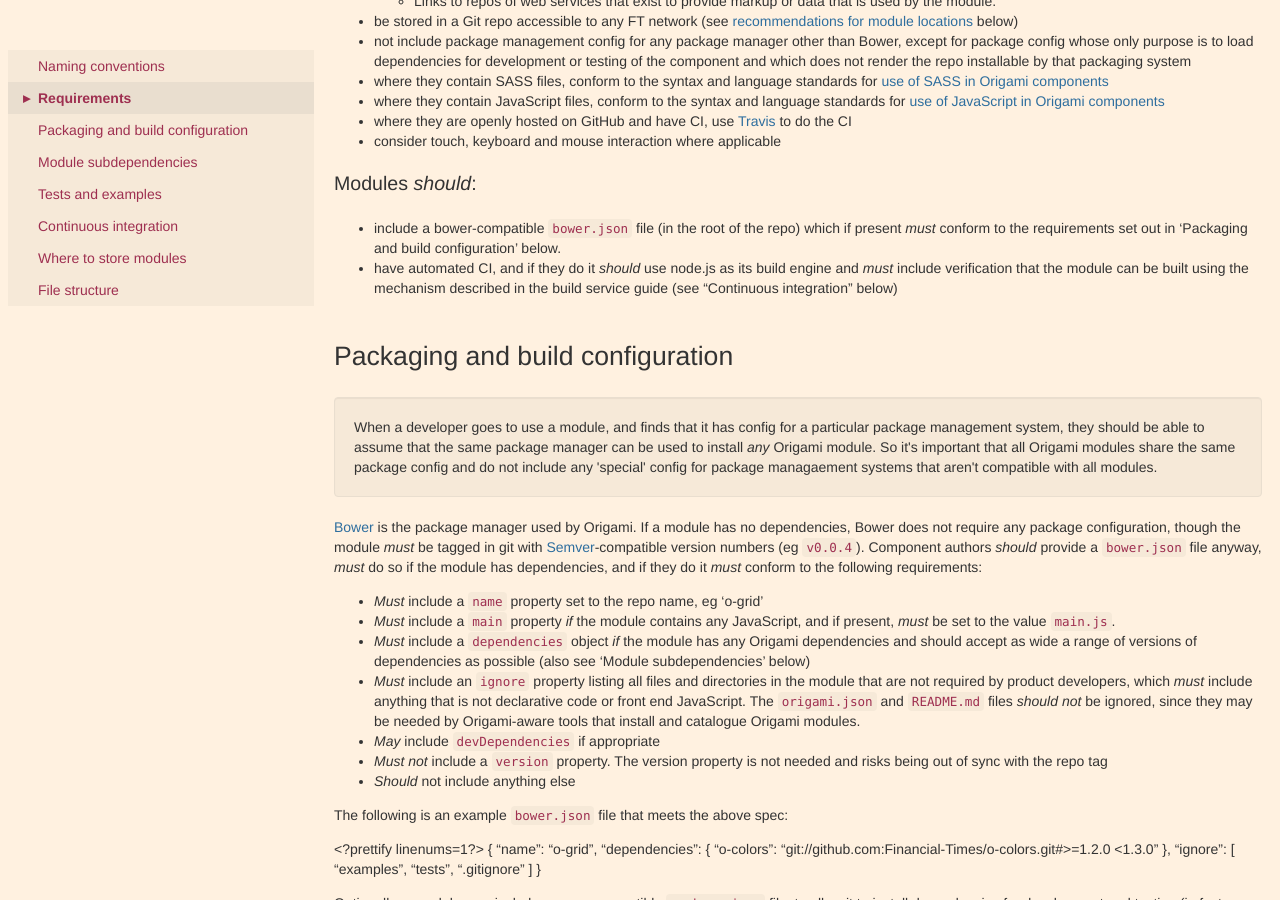
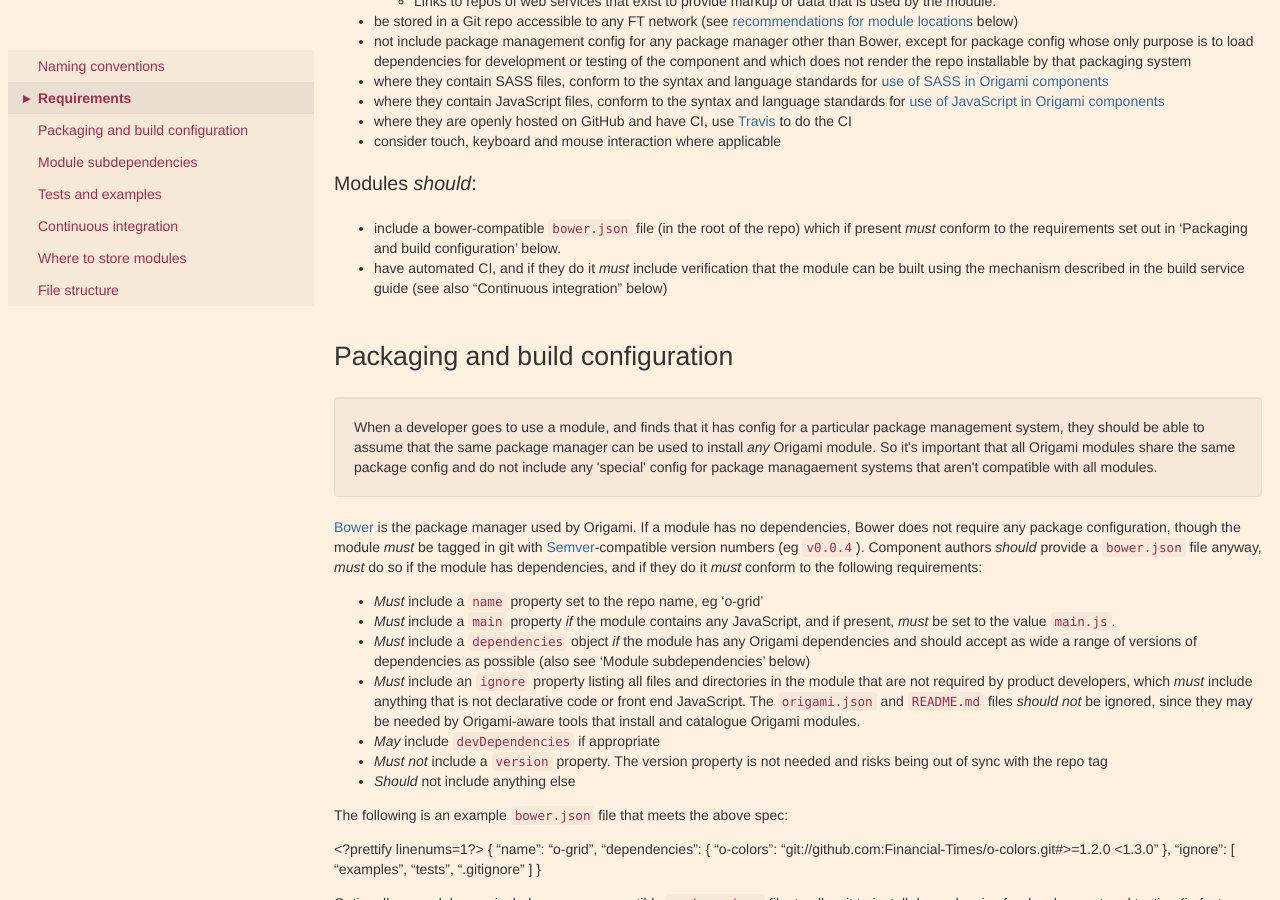
Before and after one commit to Financial-Times/ft-origami, a Jekyll site: the page built from docs/component-spec/modules.md, in a window 1280 px wide and 900 px high, scrolled down 1277 px. Built offline with Jekyll 4.4.1, drawn with Linux system fonts in a browser that asks for light colours; some of the changed text lies outside the part shown.

Commit message:
Update language

```diff
--- a/docs/component-spec/modules.md
+++ b/docs/component-spec/modules.md
@@ -55,7 +55,7 @@ The following requirements apply to creating a Origami-compatible module compone
 ### Modules *should*:
 
 * include a bower-compatible `bower.json` file (in the root of the repo) which if present *must* conform to the requirements set out in 'Packaging and build configuration' below.
-* have automated CI, and if they do it *should* use node.js as its build engine and *must* include verification that the module can be built using the mechanism described in the build service guide (see "Continuous integration" below)
+* have automated CI, and if they do it *must* include verification that the module can be built using the mechanism described in the build service guide (see also "Continuous integration" below)
 
 
 ## Packaging and build configuration
@@ -127,7 +127,7 @@ Component authors *may* include an `examples` or `dist` folder to provide exampl
 
 ## Continuous integration
 
-Modules *should* implement CI, and if the module is openly hosted on GitHub, *must* use Travis CI to do so. The module *should* also use node.js as the engine that runs the tests. A good practice for this is demonstrated by the [o-techdocs](https://github.com/Financial-Times/o-techdocs) module.  First, set up a grunt-based build process.  The following gruntfile will compile modules in a way that is Origami compliant:
+Modules *should* implement CI, and if the module is openly hosted on GitHub, *must* use Travis CI to do so. Any CI *should* use JavaScript as for the primary test runner script. A good practice for this is demonstrated by the [o-techdocs](https://github.com/Financial-Times/o-techdocs) module.  First, set up a grunt-based build process.  The following gruntfile will compile modules in a way that is Origami compliant:
 
 <script src="https://gist.github.com/triblondon/8687515.js"></script>
 
```
